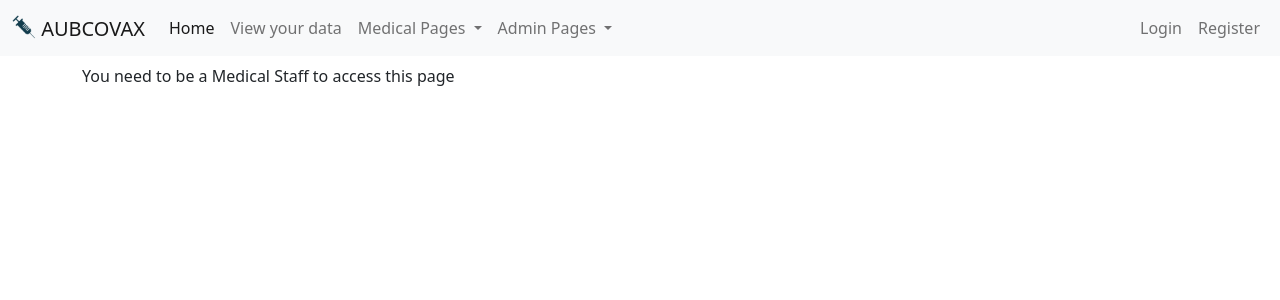
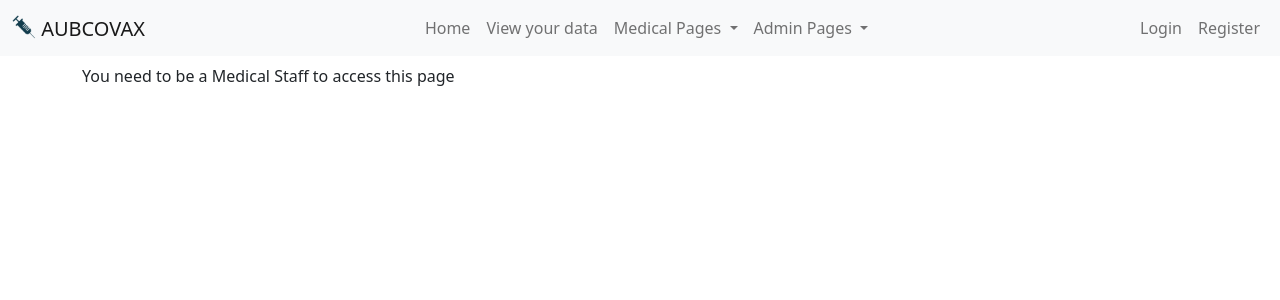
Before and after one commit to bechara-rizk/AUBCOVAX, a Django app: page /medicalSearch/ in a window 1280 px wide. Shown: the top 300 px of the page. Run offline with Django 4.2, Linux system fonts and the light colour scheme.

Commit message:
modified navbar

```diff
--- a/mysite/main/templates/base.html
+++ b/mysite/main/templates/base.html
@@ -26,9 +26,9 @@
           <span class="navbar-toggler-icon"></span>
         </button>
         <div class="collapse navbar-collapse" id="navbarSupportedContent">
-          <ul class="navbar-nav me-auto mb-2 mb-lg-0">
+          <ul class="navbar-nav me-auto mb-lg-0" style="margin-left: auto;">
             <li class="nav-item">
-              <a class="nav-link active" href="/">Home</a>
+              <a class="nav-link" href="/">Home</a>
             </li>
             <li class="nav-item">
               <a class="nav-link" href="/patientInfo">View your data</a>
--- a/mysite/main/templates/medicalSearch.html
+++ b/mysite/main/templates/medicalSearch.html
@@ -10,7 +10,7 @@
 <form method="post" class="d-flex">
 {% csrf_token %}
 <input class="form-control me-2" type="search" placeholder="Enter a phone number" value="{{nb}}" aria-label="Search" name="phoneNb">
-<button class="btn btn-outline-success" type="submit">Search</button>
+<button class="btn btn-outline-primary" type="submit">Search</button>
 </form>
 {% if notFound %}
 <p>Sorry, we couldn't find a patient with that name</p>
--- a/mysite/main/templates/register.html
+++ b/mysite/main/templates/register.html
@@ -13,6 +13,6 @@
 <form method="POST" action="" class="form-group">
     {% csrf_token %}
     {{ form|crispy }}
-    <button class="btn btn-outline-success" type="submit">Register</button>
+    <button class="btn btn-outline-primary" type="submit">Register</button>
 </form>
 {% endblock %}
```
